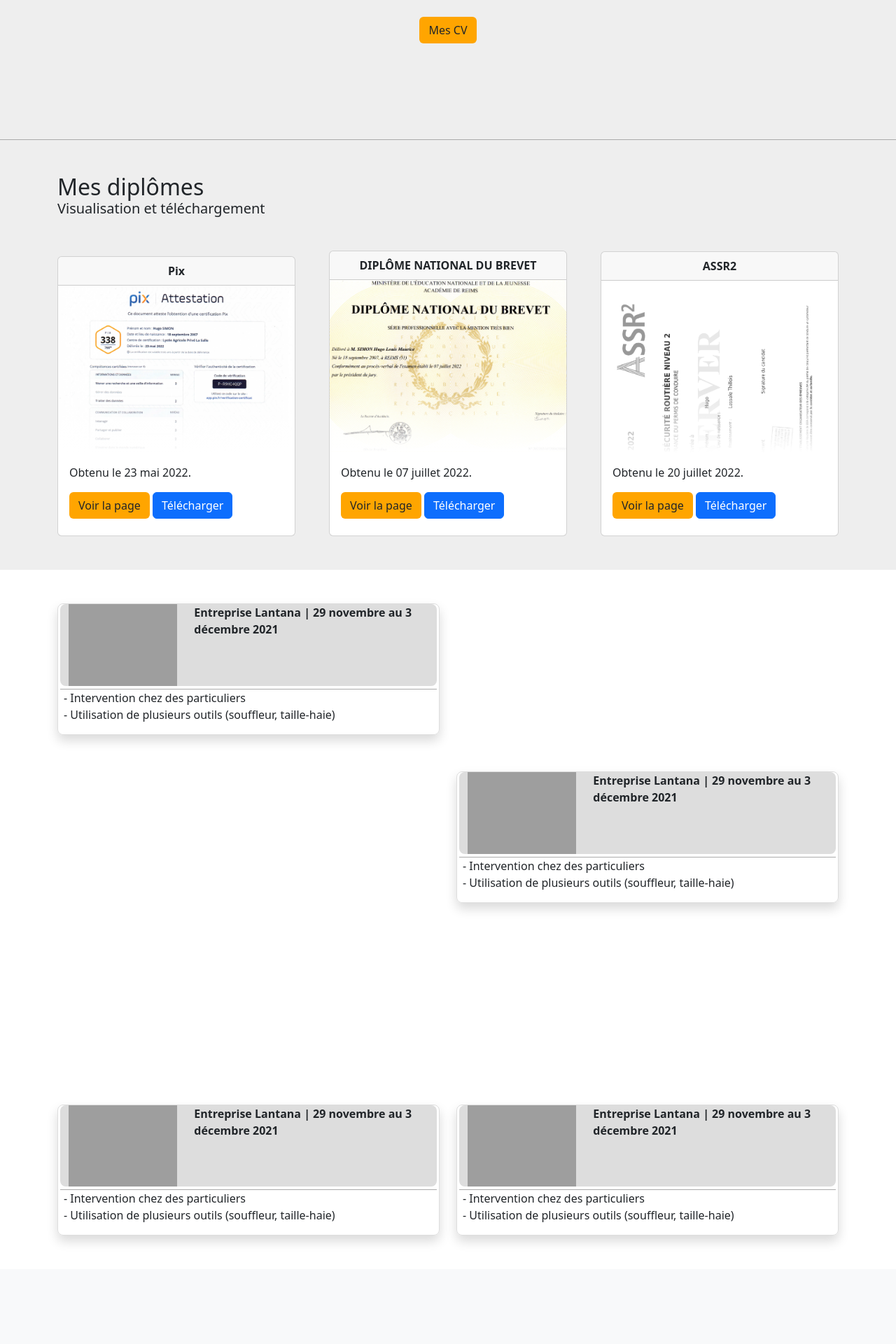
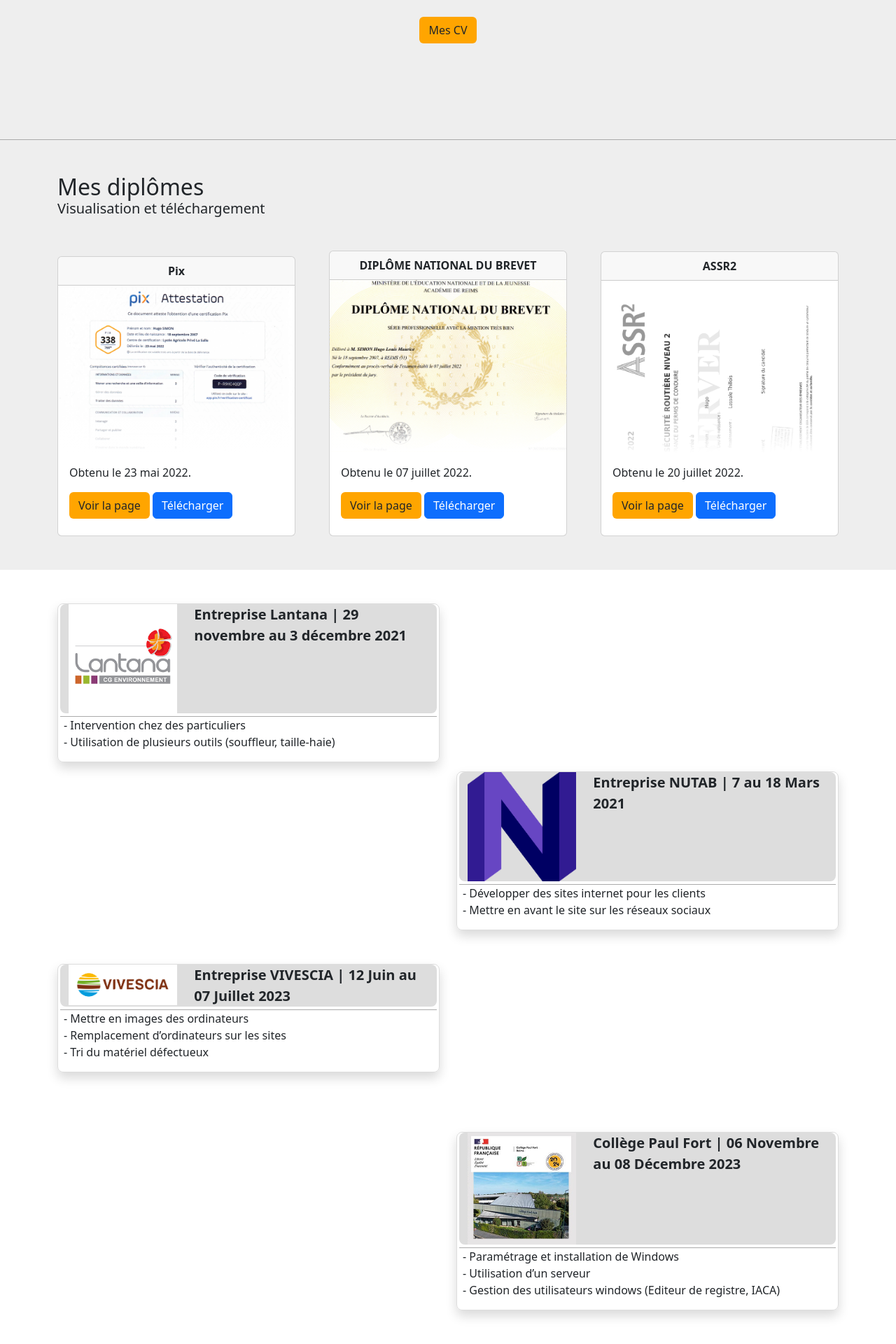
Before and after one commit to HSL-GliTcheur/Mon-portfolio, a PHP site: page / in a window 1280 px wide. Shown: the part 1555-3475 px from the top of the page at 70% size. Before the commit the page ends 3329 px from the top, so only its background shows below. Run offline with PHP 8.4, Linux system fonts and the light colour scheme; some libraries are stand-ins or nearby versions; grey boxes are pictures that could not be loaded.

Commit message:
ajout des stages et modification des polices d'écriture

```diff
--- a/index.html
+++ b/index.html
@@ -376,10 +376,8 @@
                 <div class="col-xs-12 col-sm-12   col-md-6 col-lg-6     mb-xs-5 mb-sm-5  mb-5">
                     <div class="col stage rounded-3 shadow w-auto">
                         <div class="row bg-sombre">
-                            <div class="col-4"><img
-                                    src="https://encrypted-tbn0.gstatic.com/images?q=tbn:ANd9GcRB8OY_UptZK0RYr0P86F_bsAxYqoljuJT9sii6LOL3Lw&s"
-                                    alt="" width="100%"></div>
-                            <div class="col-8 fw-bold">Entreprise Lantana | 29 novembre au 3 décembre 2021</div>
+                            <div class="col-4"><img src="./img/logo-stage/Lantana-logo.png" alt="" width="100%"></div>
+                            <div class="col-8 fw-bold fs-5">Entreprise Lantana | 29 novembre au 3 décembre 2021</div>
                         </div>
                         <div class="row h-100 bar-top mt-1 mb-3" style="padding-left: 5px;">
                             - Intervention chez des particuliers <br>
@@ -390,44 +388,42 @@
                 <div class="col-xs-12 col-sm-12   col-md-6 col-lg-6     mb-xs-5 mb-sm-5  mb-5 space1">
                     <div class="col stage rounded-3 shadow w-auto">
                         <div class="row bg-sombre">
-                            <div class="col-4"><img
-                                    src="https://encrypted-tbn0.gstatic.com/images?q=tbn:ANd9GcRB8OY_UptZK0RYr0P86F_bsAxYqoljuJT9sii6LOL3Lw&s"
-                                    alt="" width="100%"></div>
-                            <div class="col-8 fw-bold">Entreprise Lantana | 29 novembre au 3 décembre 2021</div>
+                            <div class="col-4"><img src="./img/logo-stage/Nutab-logo.png" alt="" width="100%"></div>
+                            <div class="col-8 fw-bold fs-5">Entreprise NUTAB | 7 au 18 Mars 2021</div>
                         </div>
                         <div class="row h-100 bar-top mt-1 mb-3" style="padding-left: 5px;">
-                            - Intervention chez des particuliers <br>
-                            - Utilisation de plusieurs outils (souffleur, taille-haie)
+                            - Développer des sites internet pour les clients<br>
+                            - Mettre en avant le site sur les réseaux sociaux
+
                         </div>
                     </div>
                 </div>
             </div>
             <div class="row">
-                <div class="col-xs-12 col-sm-12   col-md-6 col-lg-6     mb-xs-5 mb-sm-5  mb-5 space1">
+                <div class="col-xs-12 col-sm-12   col-md-6 col-lg-6     mb-xs-5 mb-sm-5  mb-5">
                     <div class="col stage rounded-3 shadow w-auto">
                         <div class="row bg-sombre">
-                            <div class="col-4"><img
-                                    src="https://encrypted-tbn0.gstatic.com/images?q=tbn:ANd9GcRB8OY_UptZK0RYr0P86F_bsAxYqoljuJT9sii6LOL3Lw&s"
-                                    alt="" width="100%"></div>
-                            <div class="col-8 fw-bold">Entreprise Lantana | 29 novembre au 3 décembre 2021</div>
+                            <div class="col-4"><img src="./img/logo-stage/Logo-VIVESCIA.png" alt="" width="100%"></div>
+                            <div class="col-8 fw-bold fs-5">Entreprise VIVESCIA | 12 Juin au 07 Juillet 2023</div>
                         </div>
                         <div class="row h-100 bar-top mt-1 mb-3" style="padding-left: 5px;">
-                            - Intervention chez des particuliers <br>
-                            - Utilisation de plusieurs outils (souffleur, taille-haie)
+                            - Mettre en images des ordinateurs<br>
+                            - Remplacement d’ordinateurs sur les sites<br>
+                            - Tri du matériel défectueux
                         </div>
                     </div>
                 </div>
                 <div class="col-xs-12 col-sm-12   col-md-6 col-lg-6     mb-xs-5 mb-sm-5  mb-5 space1">
                     <div class="col stage rounded-3 shadow w-auto">
                         <div class="row bg-sombre">
-                            <div class="col-4"><img
-                                    src="https://encrypted-tbn0.gstatic.com/images?q=tbn:ANd9GcRB8OY_UptZK0RYr0P86F_bsAxYqoljuJT9sii6LOL3Lw&s"
-                                    alt="" width="100%"></div>
-                            <div class="col-8 fw-bold">Entreprise Lantana | 29 novembre au 3 décembre 2021</div>
+                            <div class="col-4"><img src="./img/logo-stage/collège-paul-fort.jpg" alt="" width="100%">
+                            </div>
+                            <div class="col-8 fw-bold fs-5">Collège Paul Fort | 06 Novembre au 08 Décembre 2023</div>
                         </div>
                         <div class="row h-100 bar-top mt-1 mb-3" style="padding-left: 5px;">
-                            - Intervention chez des particuliers <br>
-                            - Utilisation de plusieurs outils (souffleur, taille-haie)
+                            - Paramétrage et installation de Windows<br>
+                            - Utilisation d’un serveur<br>
+                            - Gestion des utilisateurs windows (Editeur de registre, IACA)
                         </div>
                     </div>
                 </div>
--- a/scss/style.scss
+++ b/scss/style.scss
@@ -143,3 +143,9 @@
     border-top-style: solid;
     border-top-color: #aaa;
 }
+
+@media screen and (max-width: 800px) {
+    .font-size {
+        font-size: 120% !important;
+    }
+}
```
Also changed, not shown: img/logo-stage/Lantana-logo.png (added), img/logo-stage/Logo-VIVESCIA.png (added), img/logo-stage/Nutab-logo.png (added), img/logo-stage/collège-paul-fort.jpg (added), scss/style.css, 1 other file.
